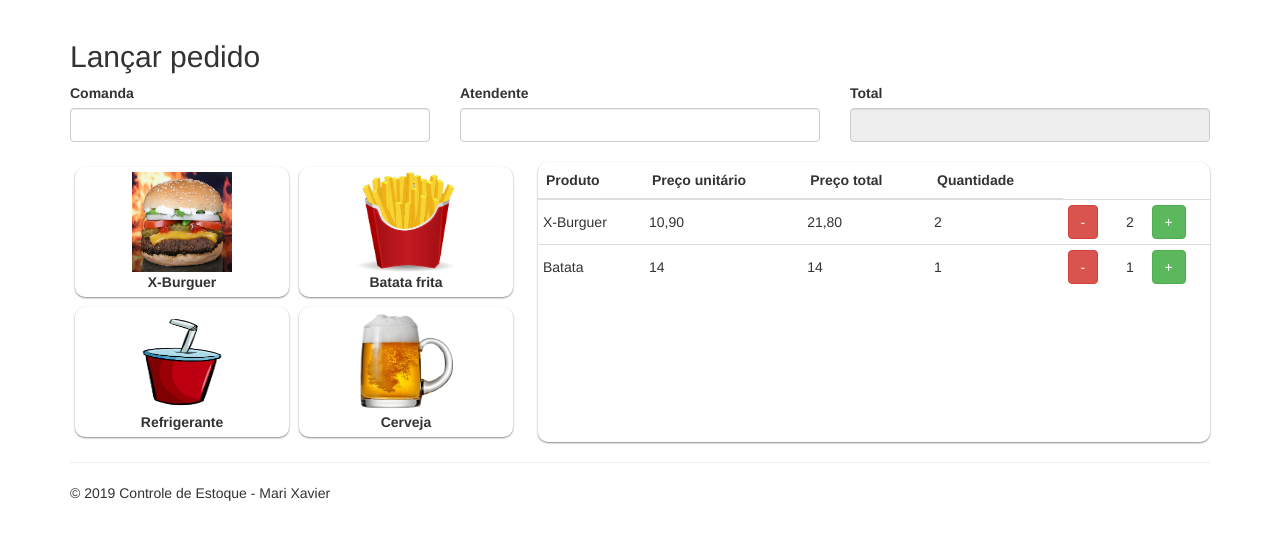
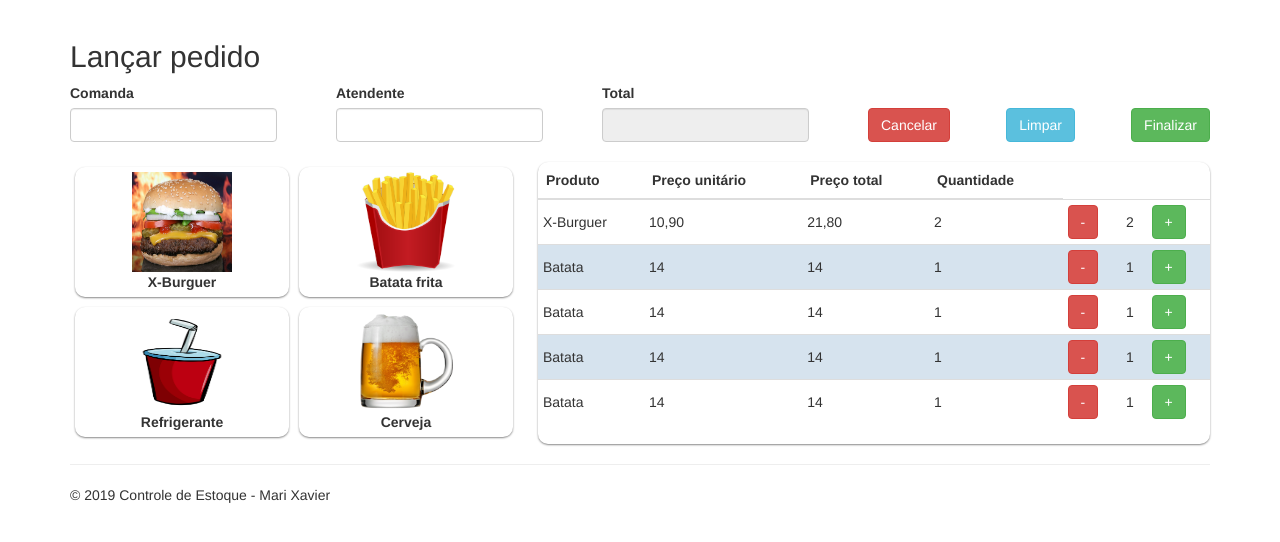
Before and after one commit to MariXavier/Barzinho-Maneiro, a PHP site: page /lancamentoPedido.php in a window 1280 px wide. Shown: the part 52-594 px from the top of the page. Run offline with PHP 8.4, Linux system fonts and the light colour scheme; some libraries are stand-ins or nearby versions.

Commit message:
Criado pasta categoria para uma melhor oganizacao. Incluido jquery.

```diff
--- a/barzinho-maneiro/cabecalho.php
+++ b/barzinho-maneiro/cabecalho.php
@@ -5,9 +5,10 @@
     <meta http-equiv="X-UA-Compatible" content="IE=edge">
     <meta name="viewport" content="width=device-width, initial-scale=1">
     <title>Barzinho Maneiro</title>
-    <link href="assets/css/bootstrap.min.css" rel="stylesheet">
-    <link href="assets/css/app.css" rel="stylesheet">
-    <link href="css/lancarPedido.css" rel="stylesheet">
+    <link href="/barzinho-maneiro/assets/css/bootstrap.min.css" rel="stylesheet">
+    <link href="/barzinho-maneiro/assets/css/app.css" rel="stylesheet">
+    <link href="/barzinho-maneiro/css/lancarPedido.css" rel="stylesheet">
+    <script type="text/javascript" src="http://code.jquery.com/jquery-1.4.2.min.js"></script>
 </head>
 
 <body>
@@ -25,11 +26,11 @@
         </div>
         <div id="navbar" class="navbar-collapse collapse">
             <ul class="nav navbar-nav">
-                <li><a href="categorias.php">Categorias</a></li>
+                <li><a href="/barzinho-maneiro/categoria/categorias.php">Categorias</a></li>
                 <li><a href="produtos.php">Produtos</a></li>
                 <li><a href="usuarios.php">Usuários</a></li>
                 <li><a href="cardapio.php">Cardápio</a></li>
-                <li><a href="lancamentoPedido.php">Lançar pedido</a></li>
+                <li><a href="/barzinho-maneiro/lancamentoPedido.php">Lançar pedido</a></li>
                 <li><a href="consultarComanda.php">Consultar comanda</a></li>
                 <li><a href="pagamento.php">Pagamento</a></li>
             </ul>
--- a/barzinho-maneiro/css/lancarPedido.css
+++ b/barzinho-maneiro/css/lancarPedido.css
@@ -1,21 +1,17 @@
-/* <!-- width: 70px;
+.linha-base-pedido
+{
+    display: flex;
+    justify-content: space-between;
+}
 
-height: 70px;
+.conjunto-botao-pedido
+{
+    display: flex;
+    align-self: flex-end;
+    width: 30%;
+    justify-content: space-between;
+}
 
-min-width: 70px;
-
-min-height: 70px;
-
-border-radius: 50%;
-
-margin: 6px 10px 20px 0px;
-
-background-size: 100% 100%;
-
-background-color:
-#52aaa7;
-
-background-image: url('Imagens/hamburguer.jpg'); --> */
 .painel-content
 {
     display: flex;
@@ -53,6 +49,13 @@ background-image: url('Imagens/hamburguer.jpg'); --> */
     border-radius: 10px;
 }
 
+.tabela-pedido > .table > tbody > tr:nth-child(2n)
+{
+    background-color: #00519629;
+}
+
+
+
 .tabela-pedido > .table > tbody > tr > td
 {
     vertical-align: middle;
--- a/barzinho-maneiro/lancamentoPedido.php
+++ b/barzinho-maneiro/lancamentoPedido.php
@@ -3,18 +3,23 @@
 ?>
 
 <h2>Lançar pedido</h2>
-<div class="row">
-    <div class="col-xs-4">
+<div class="linha-base-pedido">
+    <div>
         <label for="nome">Comanda</label>
         <input type="text" name="comanda" class="form-control" required>
     </div>
-    <div class="col-xs-4">
+    <div>
         <label for="nome">Atendente</label>
         <input type="text" name="atendente" class="form-control" required>
     </div>
-    <div class="col-xs-4">
+    <div>
         <label for="nome">Total</label>
         <input type="text" name="total" class="form-control" disabled>
+    </div>
+    <div class="conjunto-botao-pedido">
+        <div id="btnCancelar" click=funcaoNova class="btn btn-danger">Cancelar</div>
+        <a href="#" class="btn btn-info">Limpar</a>
+        <a href="#" class="btn btn-success">Finalizar</a>
     </div>
 </div>
 
@@ -70,9 +75,64 @@
                     <td>1</td>
                     <td><a href="#" class="btn btn-success">+</a></td>
                 </tr>
+                <tr>
+                    <td>Batata</td>
+                    <td>14</td>
+                    <td>14</td>
+                    <td>1</td>
+                    <td><a href="#" class="btn btn-danger">-</a></td>
+                    <td>1</td>
+                    <td><a href="#" class="btn btn-success">+</a></td>
+                </tr>
+                <tr>
+                    <td>Batata</td>
+                    <td>14</td>
+                    <td>14</td>
+                    <td>1</td>
+                    <td><a href="#" class="btn btn-danger">-</a></td>
+                    <td>1</td>
+                    <td><a href="#" class="btn btn-success">+</a></td>
+                </tr>
+                <tr>
+                    <td>Batata</td>
+                    <td>14</td>
+                    <td>14</td>
+                    <td>1</td>
+                    <td><a href="#" class="btn btn-danger">-</a></td>
+                    <td>1</td>
+                    <td><a href="#" class="btn btn-success">+</a></td>
+                </tr>
             </tbody>
         </table>
     </div>
 </div>
 
 <?php require_once 'rodape.php' ?>
+
+
+<script>
+    console.log("oi");
+    console.log($("#btnCancelar"));
+    $(".tabela-pedido > .table > tbody > tr").click(function()
+    {
+        $tds = $(this).find("td");
+        var vetor = [];
+
+        $.each($tds, function()
+        {               // Visits every single <td> element
+            vetor.push($(this).text());
+             // Prints out the text within the <td>
+        });
+        console.log(vetor);
+
+    });
+
+    // var $row = $(".tabela-pedido > .table > tbody > tr");       // Finds the closest row <tr>
+    // $tds = $row.find("td");             // Finds all children <td> elements
+
+    // $.each($tds, function() {               // Visits every single <td> element
+    //     console.log($(this).text());        // Prints out the text within the <td>
+    // });
+
+
+</script>
```
Also changed, not shown: barzinho-maneiro/categoria/categorias-criar-post.php (added, +11 -0 lines), barzinho-maneiro/categoria/categorias-criar.php (added, +11 -0 lines), barzinho-maneiro/categoria/categorias-editar-post.php (added, +12 -0 lines), barzinho-maneiro/categoria/categorias-editar.php (added, +20 -0 lines), barzinho-maneiro/categoria/categorias-excluir.php (added, +7 -0 lines), barzinho-maneiro/categoria/categorias.php (added, +58 -0 lines).
